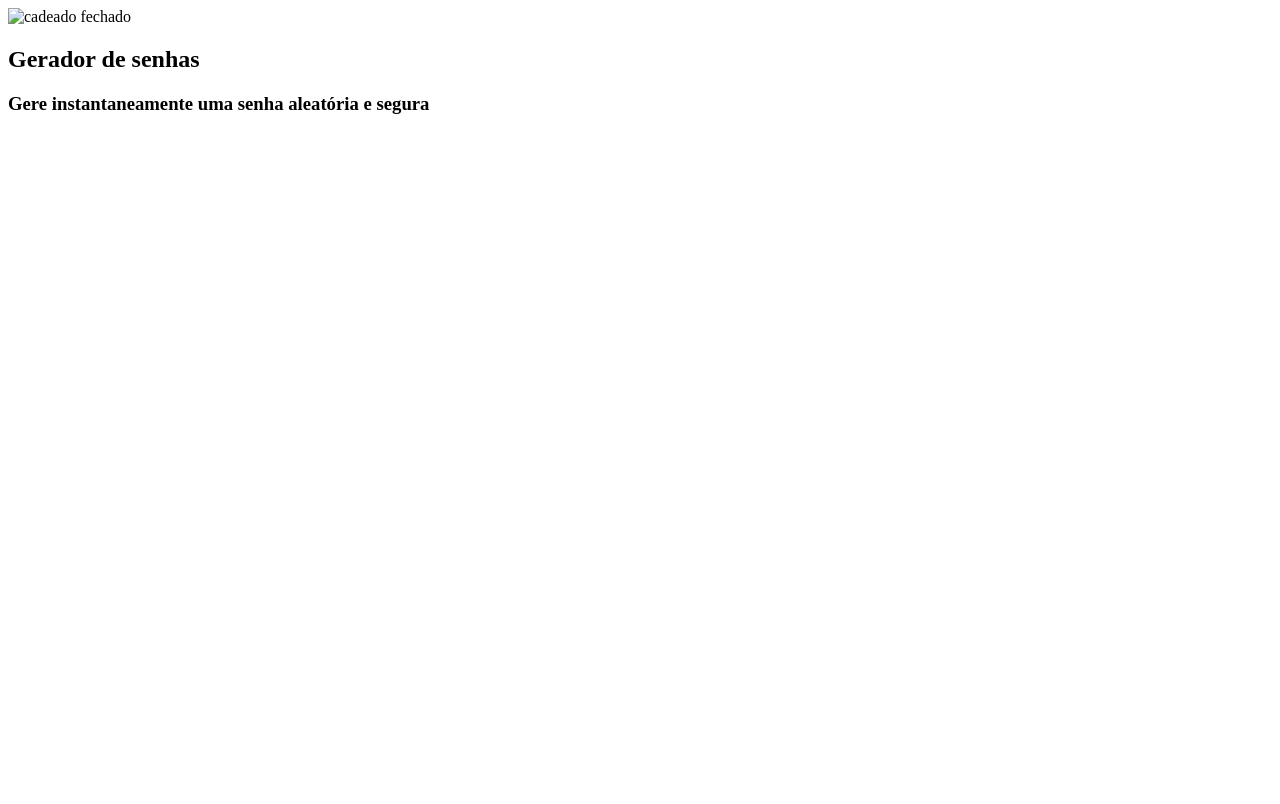
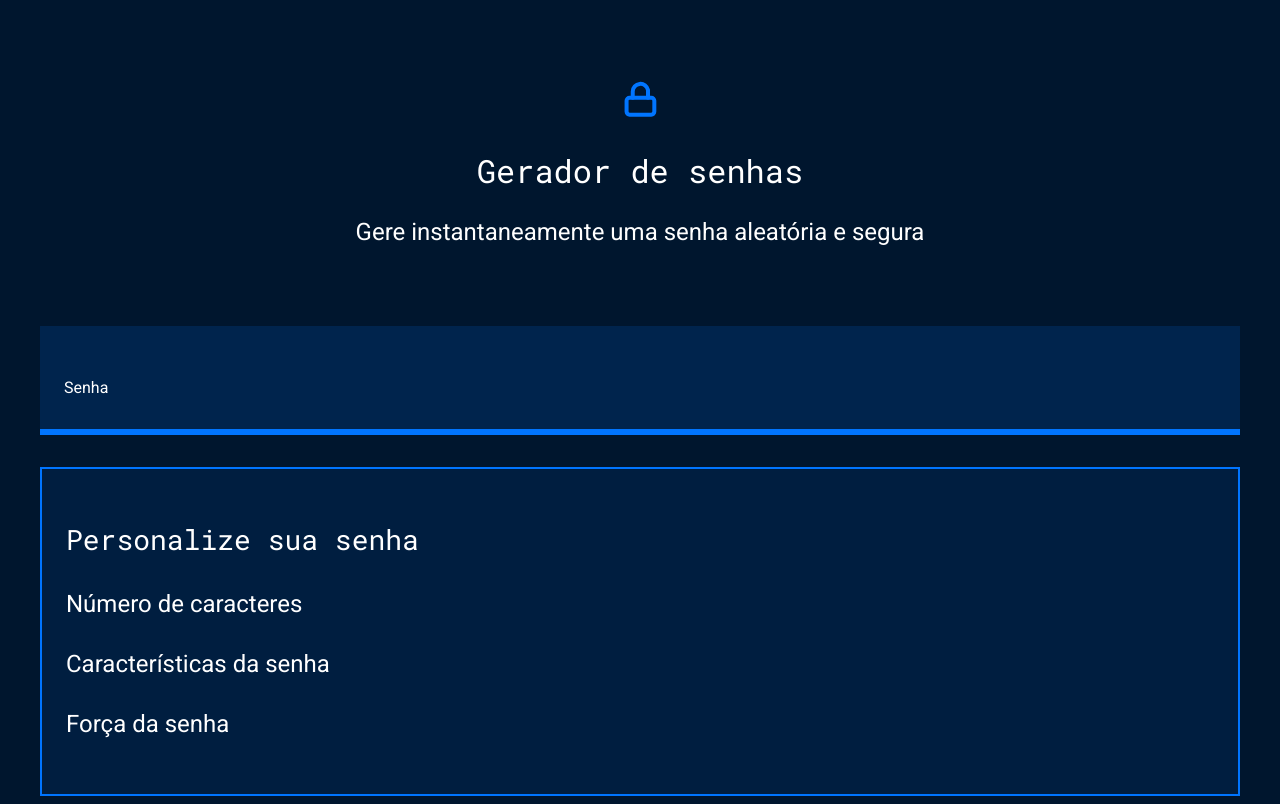
Before and after one commit to cledianedaluz/gerador-de-senha, a plain HTML site: page index.html in a window 1280 px wide. Drawn offline with Linux system fonts and the light colour scheme.

Commit message:
Add files via upload

```diff
--- a/index.html
+++ b/index.html
@@ -1,14 +1,37 @@
 <!DOCTYPE html>
 <html lang="pt-br">
+
 <head>
     <meta charset="UTF-8">
     <meta name="viewport" content="width=device-width, initial-scale=1.0">
     <title>Gerador de senha</title>
+    <link rel="stylesheet" href="style.css">
 </head>
+
 <body>
-    <img src="" alt="cadeado fechado">
-    <h2 class="titulo-principal">Gerador de senhas</h2>
-    <h3 class="titulo-secundario">Gere instantaneamente uma senha aleatória e segura</h3>
-
+    <section class="conteudo">
+        <div class="conteudo-titulo">
+            <img src="unlock.svg" alt="cadeado fechado">
+            <h2 class="titulo-principal">Gerador de senhas</h2>
+            <h3 class="titulo-secundario">Gere instantaneamente uma senha aleatória e segura</h3>
+        </div>
+        <div class="conteudo-senha">
+            <label for="senha">Senha</label>
+            <input name="senha" type="text" id="campo-senha"/>
+        </div>
+        <div class="parametro">
+            <h3 class="parametro-titulo">Personalize sua senha</h3>
+            <div class="parametro-coluna__senha">
+                <div class="parametro-senha">
+                    <h4 class="parametro-senha__titulo">Número de caracteres</h4>
+                </div>
+                <div class="parametro-senha">
+                    <h4 class="parametro-senha__titulo">Características da senha</h4>
+                </div>
+                <div class="parametro-senha">
+                    <h4 class="parametro-senha__titulo">Força da senha</h4>
+                </div>
+            </div>
+    </section>
 </body>
 </html>
--- a/style.css
+++ b/style.css
@@ -0,0 +1,76 @@
+@import url('https://fonts.googleapis.com/css2?family=Roboto&family=Roboto+Mono&display=swap');
+
+:root{
+    --branco: white;
+    --cor-de-fundo: #00162E;
+    --fundo-senha: #00244D;
+    --fundo-texto: #001E40;
+    --borda: #0075FF;
+    --roboto: 'Roboto', sans-serif;
+    --roboto-mono: 'Roboto Mono', monospace;
+}
+
+*{
+   font-weight: 400;
+}
+
+body{
+    color: var(--branco);
+    background-color: var(--cor-de-fundo);
+    font-family: var(--roboto);
+}
+
+.titulo-principal{
+    font-family: var(--roboto-mono);
+    font-size: 32px;
+}
+
+.titulo-secundario{
+    font-size: 24px;
+    font-weight: 400
+}
+
+.conteudo-titulo{
+    text-align: center;
+    margin-top: 80px;
+}
+
+.conteudo-senha{
+    margin-top: 80px;
+    background: var(--fundo-senha);
+    padding: 24px;
+    border-bottom: 6px solid var(--borda);
+}
+
+#campo-senha {
+    background-color: var(--fundo-senha);
+    border: none;
+    color: var(--branco);
+    font-family: var(--roboto-mono);
+    font-size: 40px;
+}
+
+#campo-senha:focus {
+    outline: none;
+}
+
+.conteudo{
+    max-width: 1200px;
+    margin: 0 auto;
+}
+
+.parametro{
+    background-color: var(--fundo-texto);
+    border: 2px solid var(--borda);
+    margin-top: 32px;
+    padding: 24px;
+}
+
+.parametro-titulo{
+    font-family: var(--roboto-mono);
+    font-size: 28px;
+}
+
+.parametro-senha__titulo{
+    font-size:24px;
+}
```
Also changed, not shown: unlock.svg (added).
